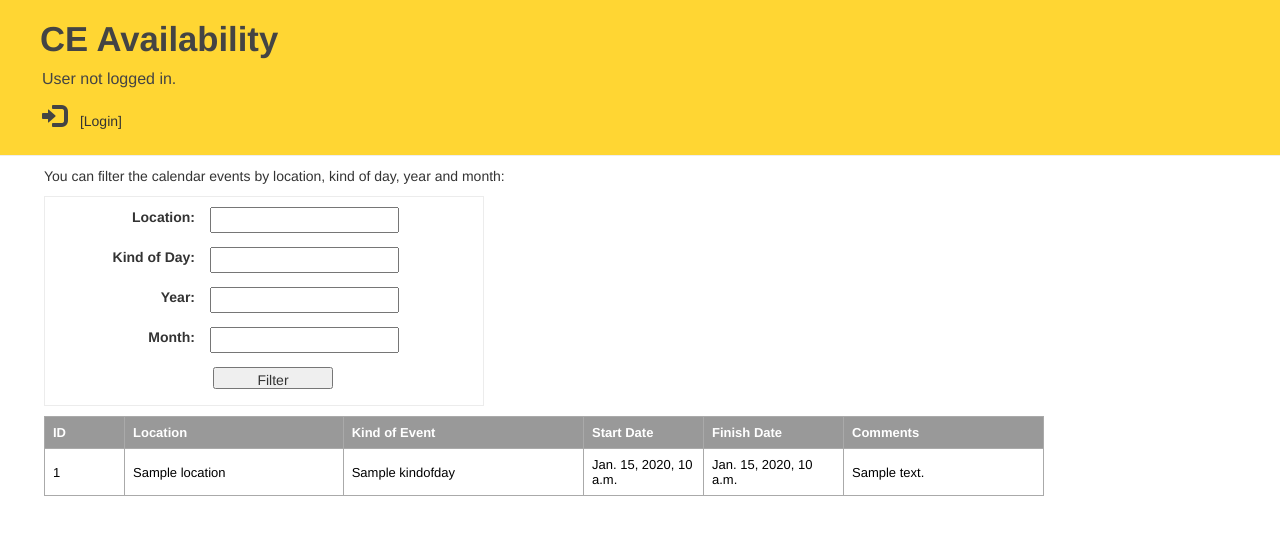
After one commit to albert-ribes/ce_site, a Django app: template ce_availability/templates/ce_availability/calendar_edit.html in a window 1280 px wide. The commit adds this page. Shown: the top 535 px of the page. Run offline with Django 3.2, Linux system fonts and the light colour scheme; the template is opened without the code that fills it: most values are stand-ins (such as "Sample title", 1, 10 or a date in 2020); form fields are guessed from the names that the template uses; some libraries are stand-ins or nearby versions.

Commit message:
List calendar events

```diff
--- a/ce_availability/models.py
+++ b/ce_availability/models.py
@@ -15,8 +15,9 @@ from django.dispatch import receiver
 
 class Location(models.Model):
     location = models.CharField(max_length=200)
+    manager = models.ForeignKey(User, related_name='LocManager', blank=True, default=6)
     def __str__(self):
-        string=self.location# + ", ID=" + str(self.id)
+        string=self.location + ", manager=" + str(self.manager.first_name) + " " + str(self.manager.last_name)
         return string
 
 class KindOfDay(models.Model):
--- a/ce_availability/static/css/style.css
+++ b/ce_availability/static/css/style.css
@@ -150,14 +150,26 @@ button.submit-button{
     /*background-color: #ececec;*/
     height: 160px;
     width: 440px;
-    /*display: block;*/
+    display: block;
     float: left;
 }
+
+.edit_calendar{
+    /*margin:10px;*/
+    width: 100px;
+	margin-top: 10px;
+	margin-bottom: 10px;
+    display: block;
+
+}
+
 .calendar_info{
     /*margin:10px;*/
     width: 400px;
     display: block;
 }
+
+
 table.table_calendar {
     font-weight: normal;
     border-collapse: collapse;
@@ -786,6 +798,109 @@ a.list_link:active {
    margin-top: 20px;
    margin-bottom: 20px;
 }
+/* CALENDAR EVENTS*/
+
+.calendar_edit_form{
+    margin-top: 10px;
+    margin-bottom: 10px;
+    border: 1px solid #ececec;
+    /*background-color: #ececec;*/
+    height: 210px;
+    width: 440px;*/
+    display: block;
+}
+
+table.table_calendar_events {
+    font-weight: normal;
+    border-collapse: collapse;
+    width: 1000px;
+    font-size: 13px;
+    border: 1px solid #000000;
+}
+
+/*
+table.table_calendar_events tr:first-child td, table.table_calendar_events td:first-child tr {
+    font-weight: bold;
+    background-color: #cccccc;
+    text-align: center;
+}
+*/
+
+table.table_calendar_events tr:nth-child(1){
+    font-weight: bold;
+    background-color: #cccccc;
+    text-align: center;
+}
+
+table.table_calendar_events td, table.table_calendar_events th {
+
+    font-weight: normal;
+    border: 1px solid #aaaaaa;
+    text-align: left;
+    padding: 8px;
+}
+
+table.table_calendar_events th.ce {
+    width:140px;
+}
+
+table.table_calendar_events th.id {
+    width:80px;
+}
+
+table.table_calendar_events th.start {
+    width:120px;
+}
+
+table.table_calendar_events th.finish {
+    width:140px;
+}
+
+table.table_calendar_events th.hours {
+    width:40px;
+}
+
+table.table_calendar_events th.unavailability {
+    width:100px;
+}
+
+table.table_calendar_events th.published {
+    width:220px;
+}
+table.table_calendar_events th.category {
+    width:140px;
+}
+table.table_calendar_events th.comments {
+    width:200px;
+}
+
+table.table_calendar_events tr:nth-child(odd) {
+    font-weight: normal;
+    background-color: #eeeeee;
+}
+table.table_calendar_events tr:nth-child(odd):hover,  tr:nth-child(odd).selected {
+    font-weight: normal;
+    background-color: #fffeb3;
+}
+
+table.table_calendar_events tr:first-child th{
+    font-weight: bold;
+    background-color: #999999;
+    color: white;
+}
+
+/*TABLE SELECT COLOR*/
+
+tr:hover, tr.selected {
+    background-color: #fffeb3;
+}
+td {padding: 5px;}
+
+table.table_calendar_events a
+{
+    display:block;
+    text-decoration:none;
+}
 
 /*LIST REGISTERS*/
 .filter_form{
--- /dev/null
+++ b/ce_availability/templates/ce_availability/404.html
@@ -0,0 +1,2 @@
+Ouch!!!!
+Something wen wrong.
--- /dev/null
+++ b/ce_availability/templates/ce_availability/calendar_edit.html
@@ -0,0 +1,86 @@
+{% extends 'ce_availability/base.html' %}
+
+<script>
+$("tr").click(function(){
+    $(this).addClass("selected").siblings().removeClass("selected");
+});
+</script>
+
+{% block content %}
+	{% comment %}
+	<h3>Unavailabilities</h3><br>
+	{% endcomment %}
+        <p>You can filter the calendar events by location, kind of day, year and month:</p>
+	{% comment %}
+        {% endcomment %}
+
+	<div class="calendar_edit_form">
+		<form method="POST" class="CalendarEventFilterForm" novalidate>{% csrf_token %}
+
+			<div class="fieldWrapper_filter">
+			<label for="{{ form.location_selector.id_for_label }}">Location:</label>
+			<div class="input_field_filter"> {{ form.location_selector }} </div>
+			</div>
+
+
+			<div class="fieldWrapper_filter">
+			<label for="{{ form.kindofday_selector.id_for_label }}">Kind of Day:</label>
+			<div class="input_field_filter"> {{ form.kindofday_selector }} </div>
+			</div>
+
+			<div class="fieldWrapper_filter">
+			<label for="{{ form.year_selector.id_for_label }}">Year:</label>
+			<div class="input_field_filter"> {{ form.year_selector }} </div>
+			</div>
+
+			<div class="fieldWrapper_filter">
+			<label for="{{ form.month_selector.id_for_label }}">Month:</label>
+			<div class="input_field_filter"> {{ form.month_selector }} </div>
+			</div>
+
+
+		<input class=button_filter type="submit" value="Filter"></input>
+	</form>
+	</div>
+
+	{% if calendar_events %}
+		<table class="table_calendar_events">
+			<tr>
+				<th class="ID">
+					ID
+				</th>
+
+				<th class="location">
+					Location
+				</th>
+				<th class="kindofevent">
+					Kind of Event
+				</th>
+				<th class="start">
+					Start Date
+				</th>
+
+				<th class="finish">
+					Finish Date
+				</th>
+
+				<th class="comments" >
+					Comments
+				</th>
+			</tr>
+		{% for event in calendar_events %}
+			<tr>
+				<td><a  class="list_link" href='/ce_availability/details/{{ register.id }}'>{{ event.id }}</a></td>
+				<td><a  class="list_link" href='/ce_availability/details/{{ register.id }}'>{{ event.location }}</a></td>
+				<td><a class="list_link" href='/ce_availability/details/{{ register.id }}'>{{ event.kindofday }}</a></td>
+				<td><a class="list_link" href='/ce_availability/details/{{ register.id }}'>{{ event.start_date }}</a></td>
+				<td><a class="list_link" href='/ce_availability/details/{{ register.id }}'>{{ event.end_date }}</a></td>
+				<td><a class="list_link" href='/ce_availability/details/{{ register.id }}'>{{ event.comment }}</a></td>
+			</tr>
+		{% endfor %}
+		</table>
+	{% else %}
+		<hr>
+		<p>No records found </p>
+	{% endif %}
+{% endblock %}
--- a/ce_availability/urls.py
+++ b/ce_availability/urls.py
@@ -8,6 +8,8 @@ urlpatterns = [
     url(r'^about/$', views.about, name='about'),
     url(r'^list/$', views.list, name='list'),
     url(r'^list/(?P<ce>[-\w]+)/(?P<unavailability>[-\w]+)/(?P<category>[-\w]+)/(?P<year>[-\w]+)/(?P<month>[-\w]+)/(?P<week>[-\w]+)/', views.list_filter, name='list_filter'),
+    url(r'^calendar_edit/$', views.calendar_edit, name='calendar_edit'),
+    url(r'^calendar_edit/(?P<location>[-\w]+)/(?P<kindofday>[-\w]+)/(?P<year>[-\w]+)/(?P<month>[-\w]+)/', views.calendar_edit_filter, name='calendar_edit_filter'),
     url(r'^calendar/(?P<mode>[-\w]+)/(?P<year>[-\w]+)/(?P<month>[-\w]+)/$', views.calendar_filter, name='calendar'),
     url(r'^registers/(?P<ce>[-\w]+)/(?P<year>[-\w]+)/(?P<month>[-\w]+)/(?P<day>[-\w]+)/$', views.registers_ce_day, name='registers_ce_day'),
     url(r'^day_info/(?P<ce>[-\w]+)/(?P<year>[-\w]+)/(?P<month>[-\w]+)/(?P<day>[-\w]+)/$', views.day_info, name='day_info'),
```
Also changed, not shown: ce_availability/forms.py (+35 -1 lines), ce_availability/templates/ce_availability/calendar.html (+7 -2 lines), ce_availability/views.py (+77 -3 lines), ce_availability/migrations/0006_auto_20180611_1325.py (added).
